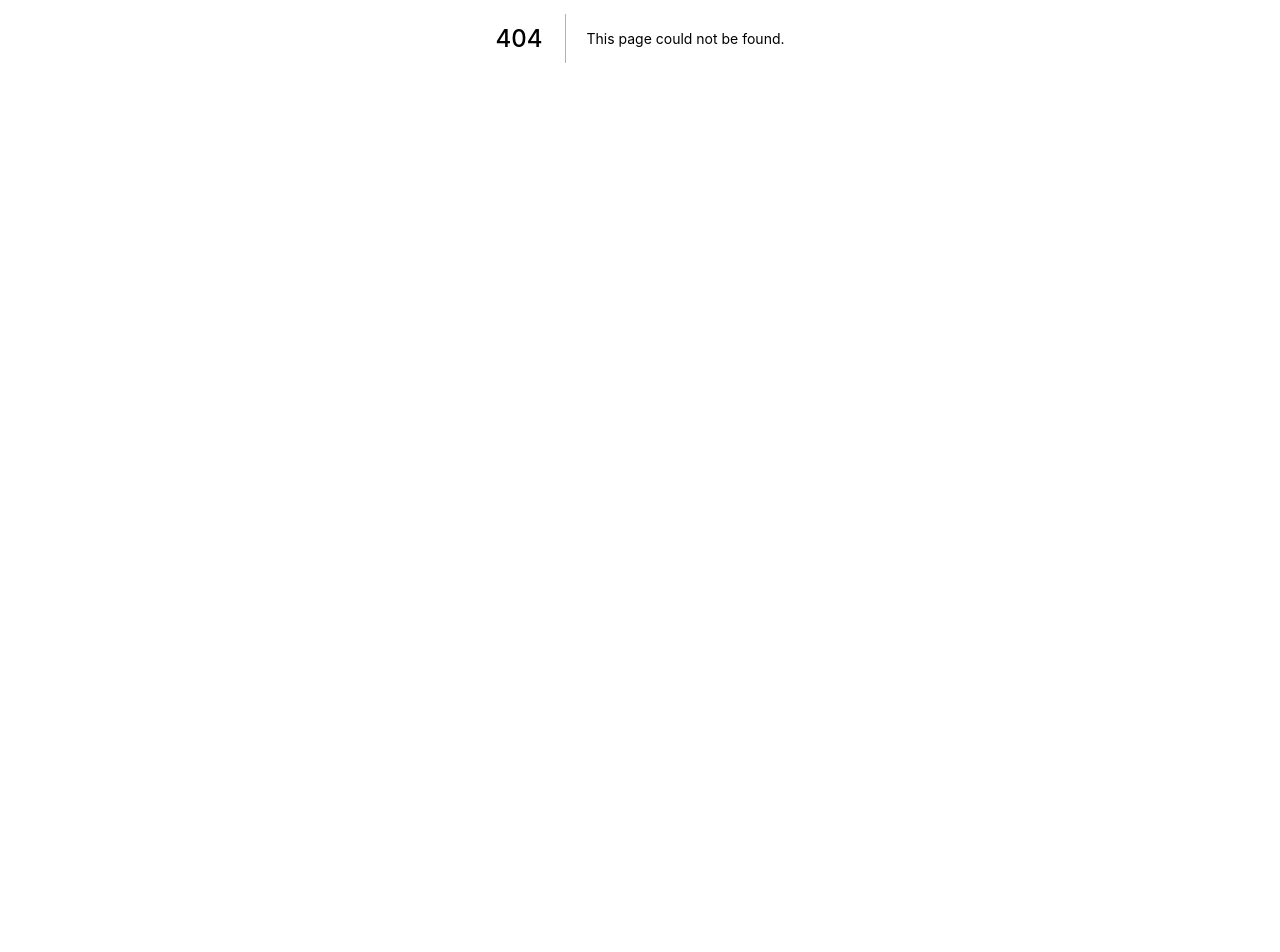
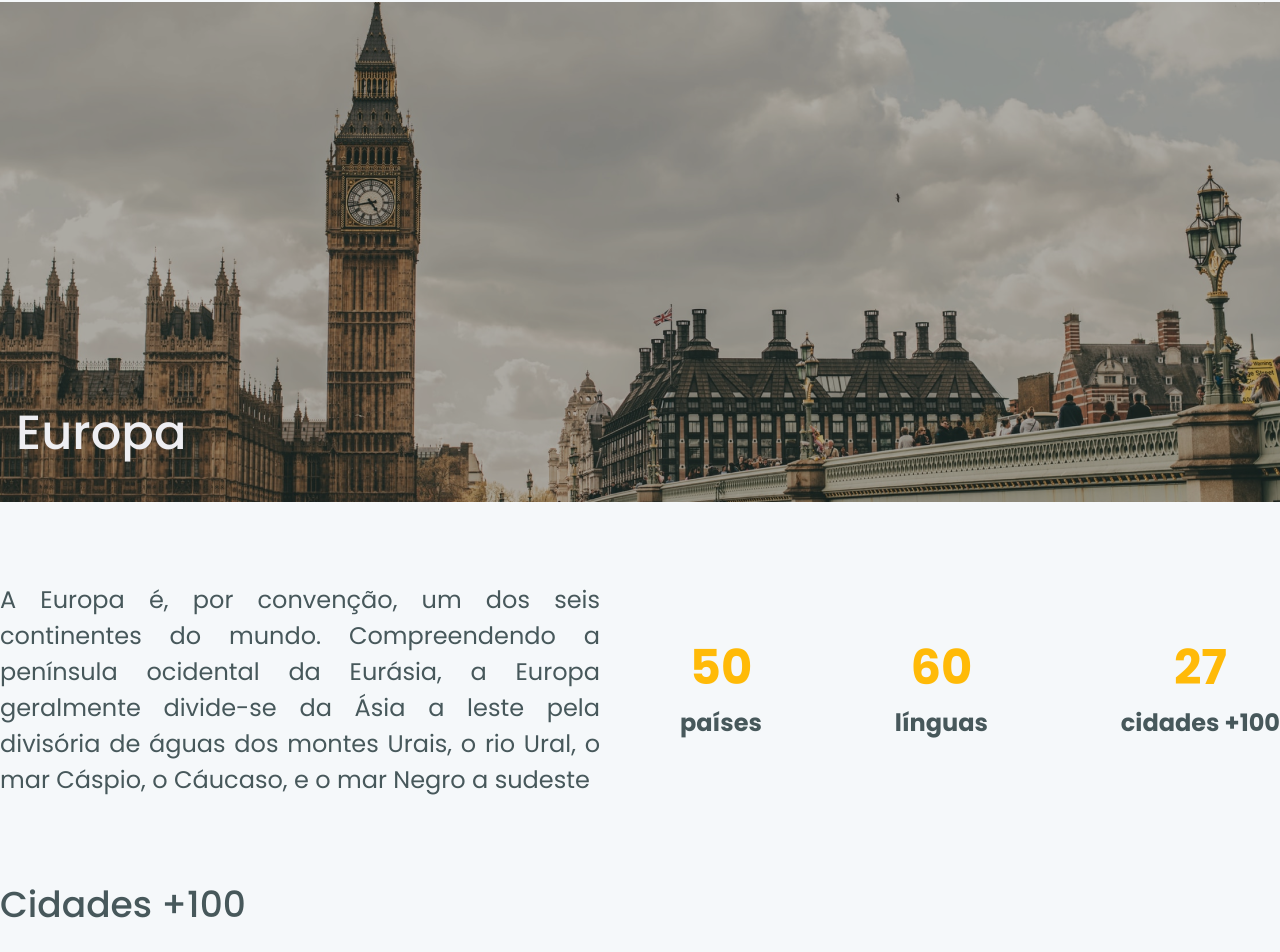
Before and after one commit to lemaun/react-chapter4-desafio1-interface, a Next.js app: page /continent/1 in a window 1280 px wide. Before the commit this address had no page. Shown: the part 362-1314 px from the top of the page. Before the commit the page ends 800 px from the top, so only its background shows below. Built offline with nearby package versions, Linux system fonts and the light colour scheme.

Commit message:
page continent

```diff
--- a/src/components/Header/BackLink.tsx
+++ b/src/components/Header/BackLink.tsx
@@ -1,10 +1,13 @@
 import { Flex, Icon } from "@chakra-ui/react";
+import Link from "next/link";
 import { RiArrowLeftSLine } from "react-icons/ri";
 
 export function BackLink() {
   return (
     <Flex>
-      <Icon as={RiArrowLeftSLine} fontSize="30" color="heading" />
+      <Link href="/">
+        <Icon as={RiArrowLeftSLine} fontSize="30" color="heading" />
+      </Link>
     </Flex>
   )
 }
--- a/src/components/Header/Logo.tsx
+++ b/src/components/Header/Logo.tsx
@@ -3,7 +3,7 @@ import { Flex, Image } from "@chakra-ui/react";
 export function Logo() {
   return (
     <Flex alignSelf="center" justify="center" w="100%">
-      <Image src="./images/Logo.png" alt="Logo" />
+      <Image src="/images/Logo.png" alt="Logo" />
     </Flex>
   )
 }
--- /dev/null
+++ b/src/pages/continent/About.tsx
@@ -0,0 +1,62 @@
+import { Box, Container, Flex, Heading, HStack, Image, SimpleGrid, Stack, Text, VStack } from "@chakra-ui/react";
+
+export function About() {
+  return (
+    <Flex
+      w="100%"
+      maxW="1440px"
+      mt={["10","20"]}
+      mx="auto"
+    >
+      <SimpleGrid
+        columns={[1,2]}
+        spacing="20"
+
+      >
+        <Text textAlign="justify" fontSize="24">
+          A Europa é, por convenção, um dos seis continentes do mundo. Compreendendo a península ocidental da Eurásia, a Europa geralmente divide-se da Ásia a leste pela divisória de águas dos montes Urais, o rio Ural, o mar Cáspio, o Cáucaso, e o mar Negro a sudeste
+        </Text>
+
+        <Stack
+          direction={"row"}
+          justify="space-between"
+          align="center"
+          w="100%"
+        >
+          <VStack>
+            <Heading color="highlight" fontSize="48">50</Heading>
+            <Text
+              color="heading"
+              fontSize="24"
+              fontWeight="semibold"
+            >
+              países
+            </Text>
+          </VStack>
+          <VStack>
+            <Heading color="highlight" fontSize="48">60</Heading>
+            <Text
+              color="heading"
+              fontSize="24"
+              fontWeight="semibold"
+            >
+              línguas
+            </Text>
+          </VStack>
+
+          <VStack>
+            <Heading color="highlight" fontSize="48">27</Heading>
+            <Text
+              color="heading"
+              fontSize="24"
+              fontWeight="semibold"
+            >
+              cidades +100
+            </Text>
+          </VStack>
+
+        </Stack>
+      </SimpleGrid>
+    </Flex>
+  )
+}
--- /dev/null
+++ b/src/pages/continent/BannerContinent.tsx
@@ -0,0 +1,27 @@
+import { Box, Container, Flex, Heading, Stack } from '@chakra-ui/react';
+
+export function BannerContinent() {
+  return (
+    <Box
+      as="section"
+      maxH="500px"
+    >
+      <Box
+        bgImage="url('/images/bg-europa.png')"
+        bgPosition="center"
+        bgSize="cover"
+        bgRepeat="no-repeat"
+        h={["150","500"]}
+        color="gray.50"
+      >
+        <Container display="flex" alignItems={["center","end"]} justifyContent={["center","start"]} w="100%" h="100%" maxW="1440" pb={["0","10"]} position="relative">
+
+            <Heading fontWeight="medium" fontSize={["36","48"]}>
+              Europa
+            </Heading>
+
+        </Container>
+      </Box>
+    </Box>
+  );
+};
--- /dev/null
+++ b/src/pages/continent/[continent].tsx
@@ -0,0 +1,26 @@
+import { Box, Flex, Heading } from "@chakra-ui/react";
+import { Header } from "../../components/Header";
+import { BannerContinent } from "./BannerContinent";
+import { About } from "./About";
+
+export default function Continent() {
+  return (
+    <Flex direction="column" h="100%">
+      <Header />
+      <BannerContinent />
+      <About />
+      <Box
+        as="section"
+        w="100%"
+        maxW="1440px"
+        mx="auto"
+        my="20"
+      >
+
+        <Heading fontSize="36" lineHeight="54px" fontWeight="500">Cidades +100</Heading>
+
+
+      </Box>
+    </Flex>
+  )
+}
--- a/src/pages/index.tsx
+++ b/src/pages/index.tsx
@@ -6,7 +6,7 @@ import { SwiperBanner } from "../components/SwiperBanner";
 
 export default function Home() {
   return (
-    <Flex direction="column" h="100vh">
+    <Flex direction="column" h="100%">
       <Header />
       <BannerHome />
       <Categories />
--- a/src/styles/SWStyle.css
+++ b/src/styles/SWStyle.css
@@ -1,3 +1,13 @@
-.mySwiper .swiper-button-next, .mySwiper .swiper-button-prev, .mySwiper .swiper-pagination-bullet {
+.mySwiper .swiper-button-next, .mySwiper .swiper-button-prev {
   color: #ffba08;
 }
+.mySwiper span.swiper-pagination-bullet {
+  background-color: #ccc;
+  width: 1rem;
+  height: 1rem;
+}
+.mySwiper span.swiper-pagination-bullet-active {
+  background-color: #ffba08;
+  width: 1rem;
+  height: 1rem;
+}
```
Also changed, not shown: public/images/bg-europa.png (added).
